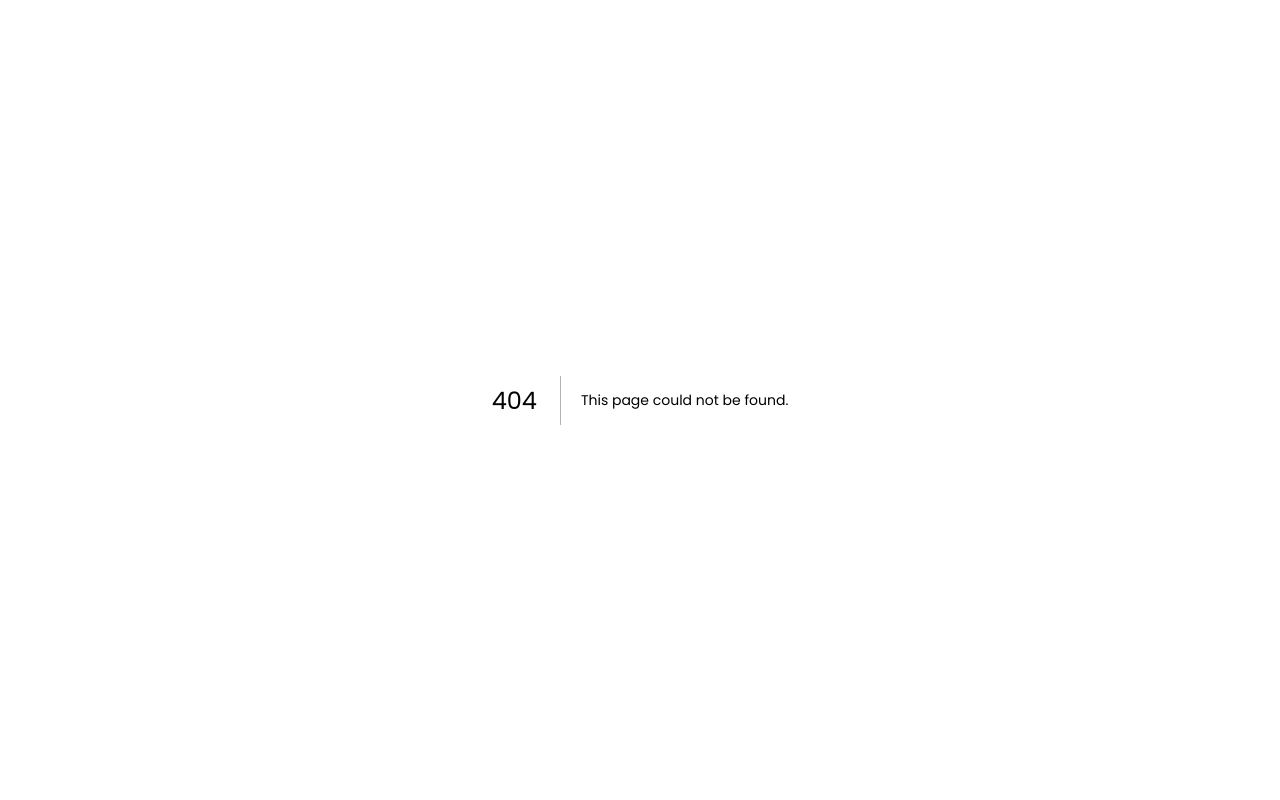
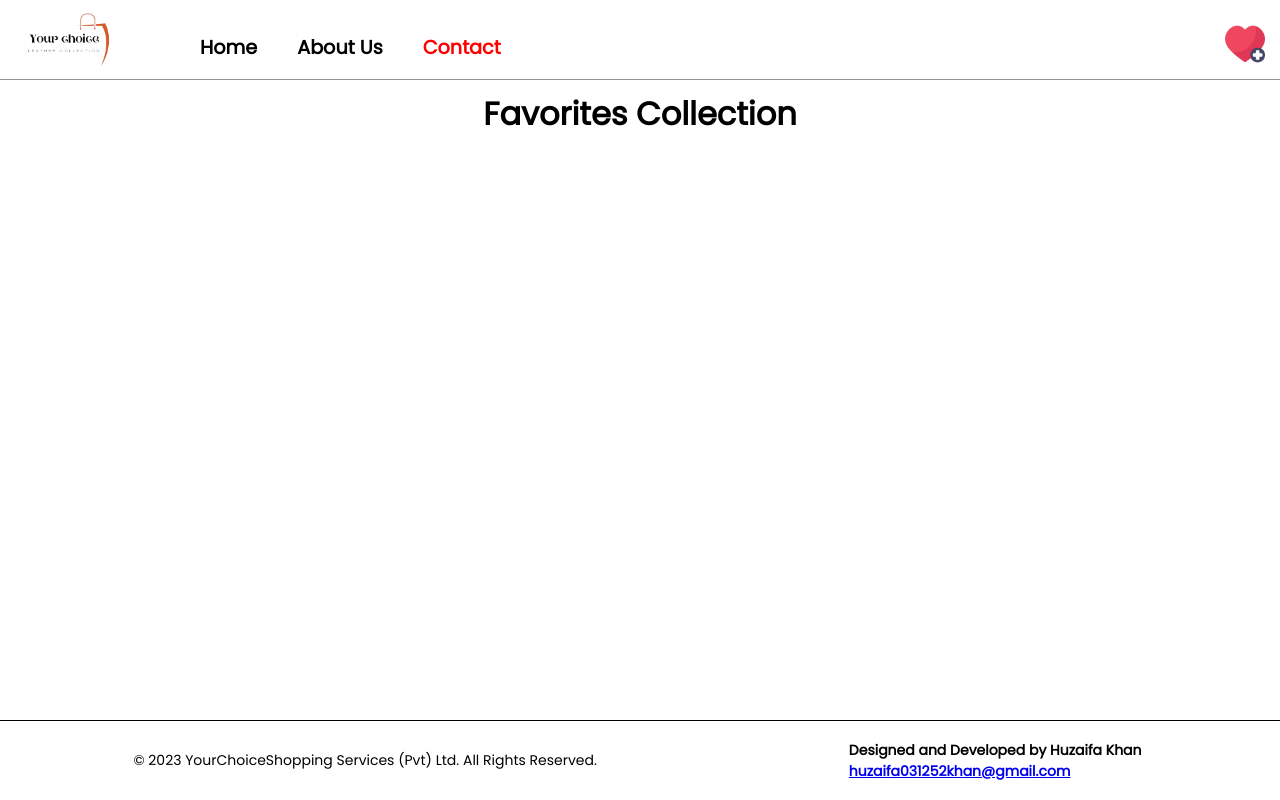
Before and after one commit to huzaifakhan0308/your-choice-frontend, a Next.js app: page /favorites in a window 1280 px wide. Before the commit this address had no page. Built offline with nearby package versions, Linux system fonts and the light colour scheme; a web font is replaced by a local one.

Commit message:
add favorites page

```diff
--- /dev/null
+++ b/app/favorites/page.jsx
@@ -0,0 +1,109 @@
+"use client"
+import React, { useEffect, useState } from 'react'
+import styles from './page.module.css'
+import Navbar from '../navbar/navbar.jsx'
+import Footer from '../../hooks/footer'
+import Card from '../../hooks/card.jsx';
+import shoes from '../../assets/shoes.jpg'
+
+function Page() {
+  const products = [
+    {
+      title: "shoes",
+      img: [shoes],
+      price: "2000",
+      off: "20",
+      colors: ["red", "green"],
+      gender: "female",
+      type: "shoes",
+      _id: "1"
+    },
+    {
+      title: "handbag",
+      img: [shoes],
+      price: "1000",
+      off: "20",
+      colors: ["black", "brown"],
+      gender: "male",
+      type: "handbag",
+      _id: "2"
+    },
+    {
+      title: "jackets",
+      img: [shoes],
+      price: "500",
+      off: "",
+      colors: ["black", "brown"],
+      gender: "kid",
+      type: "jackets",
+      _id: "3"
+    },
+    {
+      title: "shoes",
+      img: [shoes],
+      price: "2000",
+      off: "20",
+      colors: ["red", "green"],
+      gender: "female",
+      type: "shoes",
+      _id: "4"
+    },
+    {
+      title: "shoes",
+      img: [shoes],
+      price: "2000",
+      off: "",
+      colors: ["red", "green"],
+      gender: "female",
+      type: "shoes",
+      _id: "5"
+    },
+    {
+      title: "shoes",
+      img: [shoes],
+      price: "2000",
+      off: "20",
+      colors: ["red", "green"],
+      gender: "female",
+      type: "shoes",
+      _id: "6"
+    },
+    {
+      title: "shoes",
+      img: [shoes],
+      price: "2000",
+      off: "",
+      colors: ["red", "green"],
+      gender: "female",
+      type: "shoes",
+      _id: "7"
+    }
+  ]
+
+  const [array, setArray] = useState([])
+
+  useEffect(() => {
+    const favoritesFromLocalStorage = JSON.parse(localStorage.getItem("yourChoice-favorite"));
+    if (favoritesFromLocalStorage) {
+      const filteredProducts = products.filter(product => favoritesFromLocalStorage.includes(product._id));
+      setArray(filteredProducts);
+    }
+  })
+
+  return (
+    <>
+      <Navbar />
+      <div className={styles.container}>
+        <h1>Favorites Collection</h1>
+        <div className={styles.products}>
+          {array.map((e, index) => (
+            <Card e={e} index={index} />
+          ))}
+        </div>
+      </div>
+      <Footer/>
+    </>
+  )
+}
+
+export default Page
--- /dev/null
+++ b/app/favorites/page.module.css
@@ -0,0 +1,41 @@
+.container {
+  display: flex;
+  flex-direction: column;
+  align-items: center;
+  width: 100%;
+}
+
+.container h1 {
+  padding: 10px;
+}
+
+.products {
+  display: grid;
+  grid-template-columns: repeat(1, 1fr);
+  gap: 20px;
+  justify-items: center;
+  width: 90%;
+  margin-top: 20px;
+}
+
+@media screen and (min-width: 550px) {
+  .products {
+    grid-template-columns: repeat(2, 1fr);
+    width: 94%;
+  }
+  @media screen and (min-width: 850px) {
+    .products {
+        grid-template-columns: repeat(3, 1fr);
+    }
+    @media screen and (min-width: 1500px) {
+        .products {
+            grid-template-columns: repeat(4, 1fr);
+        }
+        @media screen and (min-width: 1800px) {
+            .products {
+                grid-template-columns: repeat(5, 1fr);
+            }
+        }
+    }
+  }
+}
--- a/app/navbar/navbar.jsx
+++ b/app/navbar/navbar.jsx
@@ -4,6 +4,7 @@ import styles from './navbar.module.css';
 import Link from "next/link";
 import logo from '../../public/your-choice-logo.png'
 import menuIcon from '../../public/menuIcon.png'
+import favorites from '../../public/favorites.png'
 
 const Navbar = () => {
     const [boolean, setBoolean] = useState(false)
@@ -67,6 +68,11 @@ const Navbar = () => {
                                         Contact
                                     </li>
                                 </Link>
+                                <Link href="/favorites" >
+                                    <li onClick={handleLinkClick}>
+                                        Favorites
+                                    </li>
+                                </Link>
                             </>
                             }
                     </ul>
@@ -76,6 +82,7 @@ const Navbar = () => {
                 <nav className={styles.navbar}>
                     <img src={logo.src} alt="logo" className={styles.logo} />
                     <ul className={styles.ul} >
+                        <div className="">
                             <Link href="/main" >
                                 <li>
                                     Home
@@ -108,6 +115,10 @@ const Navbar = () => {
                                 </Link>
                             </>
                             }
+                        </div>
+                        <Link href="/favorites" >
+                            <img src={favorites.src} alt="" />
+                        </Link>
                     </ul>
                 </nav>
             </header>
--- a/app/navbar/navbar.module.css
+++ b/app/navbar/navbar.module.css
@@ -78,8 +78,8 @@
 
 .navbar {
     display: flex;
+    justify-content: space-between;
     align-items: center;
-    justify-content: space-between;
     width: 100%;
     height: 10vh;
     border-bottom: 1px solid rgba(0, 0, 0, 0.428);
@@ -91,6 +91,20 @@
 
 .ul {
     list-style: none;
+    width: 100%;
+    height: 100%;
+    align-items: center;
+    justify-content: space-between;
+    padding-top: 15px;
+}
+
+.ul div {
+    display: flex;
+}
+
+.ul img {
+    height: 5vh;
+    margin-right: 15px;
 }
 
 .navbar .ul li {
--- a/hooks/footer.module.css
+++ b/hooks/footer.module.css
@@ -1,5 +1,5 @@
 .footer {
-    position: sticky;
+    position: fixed;
     bottom: 0;
     left: 0;
     width: 100%;
@@ -23,10 +23,16 @@
         flex-direction: row;
         align-items: center;
         min-height: 10vh;
-        font-size: 15px;
+        font-size: 12px;
     }
 
     .footer span {
         margin: 5px;
     }
+
+    @media screen and (min-width: 1024px) {
+        .footer {
+            font-size: 14px;
+        }
+    }
 }
```
Also changed, not shown: public/favorites.png (added). Lines whose indentation alone changed are shown as unchanged.
